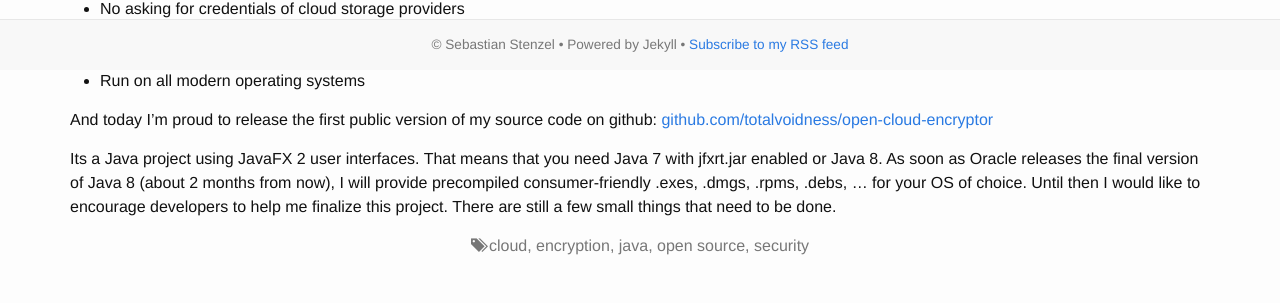
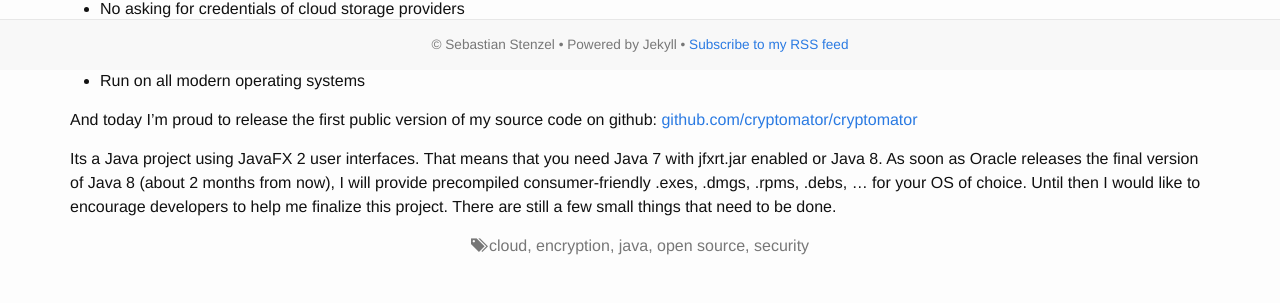
Before and after one commit to overheadhunter/overheadhunter.github.io, a Jekyll site: the page built from _posts/2014-02-02-open-cloud-encryptor.md, in a window 1280 px wide. Shown: the part 830-1133 px from the top of the page. Built offline with Jekyll 4.4.1, drawn with Linux system fonts in a browser that asks for light colours.

Commit message:
fixed broken links

```diff
--- a/_config.yml
+++ b/_config.yml
@@ -4,8 +4,8 @@ email: sebastianstenzel at gmail.com
 description: > # this means to ignore newlines until "baseurl:"
   Personal site of Sebastian Stenzel
 url: "https://sebastianstenzel.de" # the base hostname & protocol for your site
-twitter_username: totalvoidness
-github_username:  totalvoidness
+twitter_username: overheadhunter
+github_username:  overheadhunter
 
 # Plugins
 gems:
--- a/_posts/2014-02-02-open-cloud-encryptor.md
+++ b/_posts/2014-02-02-open-cloud-encryptor.md
@@ -32,6 +32,6 @@ For anyone, who cares about privacy, should use this. But for some reason not ev
 - Allow to mount as many encrypted volumes as you want independently
 - Run on all modern operating systems
 
-And today I’m proud to release the first public version of my source code on github: [github.com/totalvoidness/open-cloud-encryptor](http://github.com/totalvoidness/open-cloud-encryptor)
+And today I’m proud to release the first public version of my source code on github: [github.com/cryptomator/cryptomator](http://github.com/cryptomator/cryptomator)
 
 Its a Java project using JavaFX 2 user interfaces. That means that you need Java 7 with jfxrt.jar enabled or Java 8. As soon as Oracle releases the final version of Java 8 (about 2 months from now), I will provide precompiled consumer-friendly .exes, .dmgs, .rpms, .debs, … for your OS of choice. Until then I would like to encourage developers to help me finalize this project. There are still a few small things that need to be done.
```
Also changed, not shown: projects.md (+2 -2 lines).
